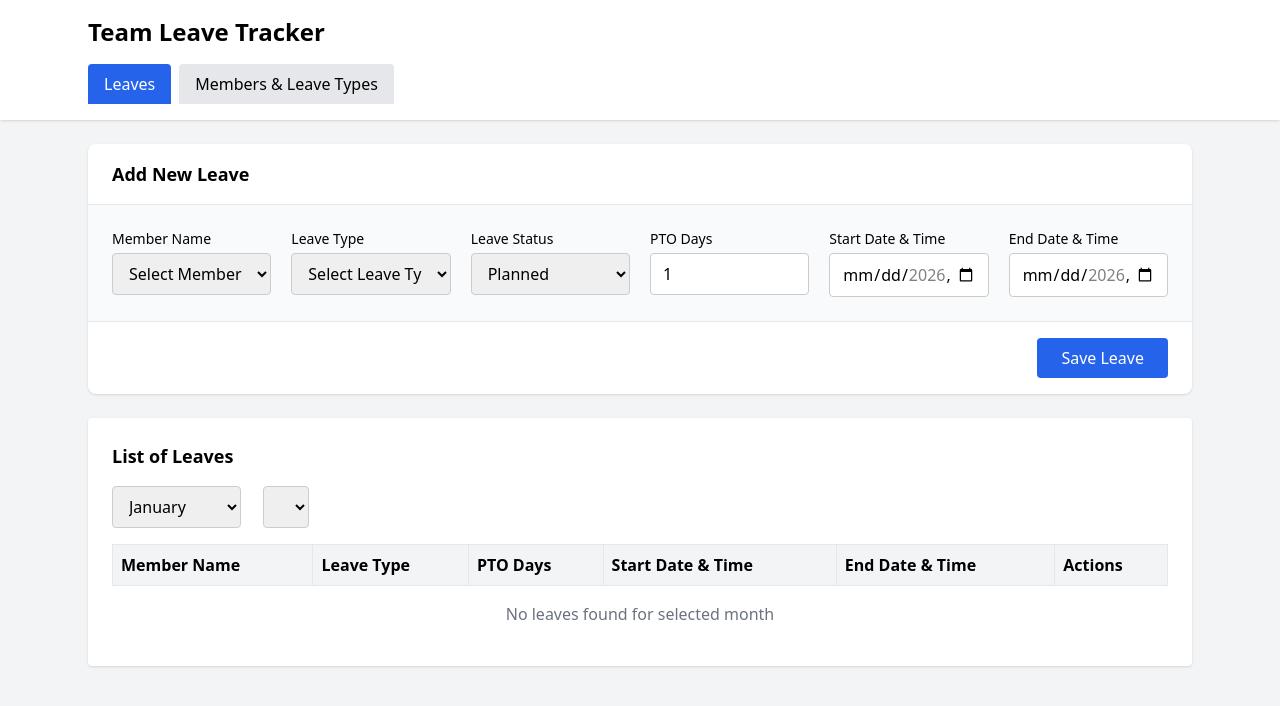
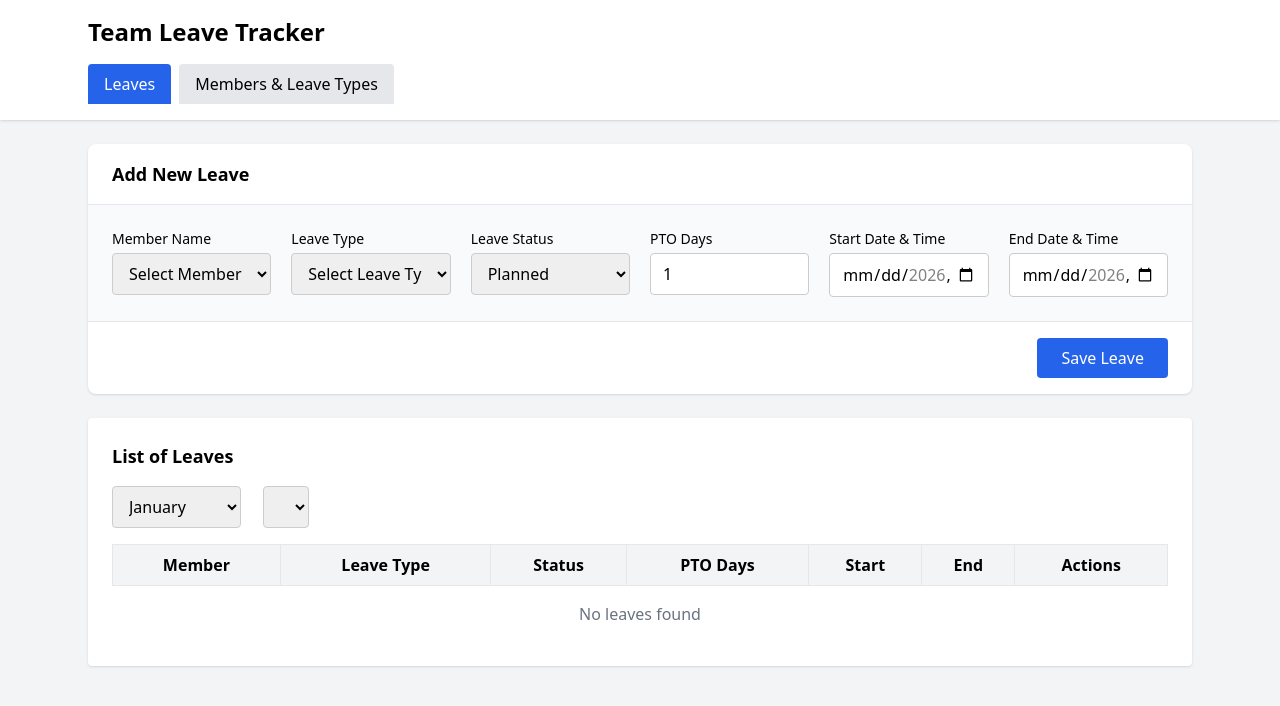
Before and after one commit to pinaki-GH/leave-tracker, a Next.js app: page / in a window 1280 px wide. Shown: the top 706 px of the page. Built offline with nearby package versions, Linux system fonts and the light colour scheme.

Commit message:
Update LeaveList.tsx

```diff
--- a/components/LeaveList.tsx
+++ b/components/LeaveList.tsx
@@ -1,7 +1,6 @@
 "use client";
 
 import { Leave } from "@/lib/types";
-import { getData } from "@/lib/storage";
 
 type Props = {
   leaves: Leave[];
@@ -29,10 +28,6 @@ export default function LeaveList({
   onMonthChange,
   onYearChange,
 }: Props) {
-  const members = Array.from(
-    new Set(allLeaves.map(l => l.memberName))
-  );
-
   const years = Array.from(
     new Set(
       allLeaves.map(l => new Date(l.startDate).getFullYear())
@@ -70,12 +65,13 @@ export default function LeaveList({
       <table className="w-full border-collapse">
         <thead>
           <tr className="bg-gray-100">
-            <th className="border p-2 text-left">Member Name</th>
-            <th className="border p-2 text-left">Leave Type</th>
-            <th className="border p-2 text-left">PTO Days</th>
-            <th className="border p-2 text-left">Start Date & Time</th>
-            <th className="border p-2 text-left">End Date & Time</th>
-            <th className="border p-2 text-left">Actions</th>
+            <th className="border p-2">Member</th>
+            <th className="border p-2">Leave Type</th>
+            <th className="border p-2">Status</th>
+            <th className="border p-2">PTO Days</th>
+            <th className="border p-2">Start</th>
+            <th className="border p-2">End</th>
+            <th className="border p-2">Actions</th>
           </tr>
         </thead>
 
@@ -84,6 +80,17 @@ export default function LeaveList({
             <tr key={l.id}>
               <td className="border p-2">{l.memberName}</td>
               <td className="border p-2">{l.leaveType}</td>
+              <td className="border p-2">
+                <span
+                  className={`px-2 py-1 rounded text-xs font-medium ${
+                    l.status === "Confirmed"
+                      ? "bg-green-100 text-green-700"
+                      : "bg-yellow-100 text-yellow-700"
+                  }`}
+                >
+                  {l.status}
+                </span>
+              </td>
               <td className="border p-2">{l.ptoDays}</td>
               <td className="border p-2">{l.startDate}</td>
               <td className="border p-2">{l.endDate}</td>
@@ -106,8 +113,11 @@ export default function LeaveList({
 
           {leaves.length === 0 && (
             <tr>
-              <td colSpan={6} className="text-center p-4 text-gray-500">
-                No leaves found for selected month
+              <td
+                colSpan={7}
+                className="text-center p-4 text-gray-500"
+              >
+                No leaves found
               </td>
             </tr>
           )}
```
